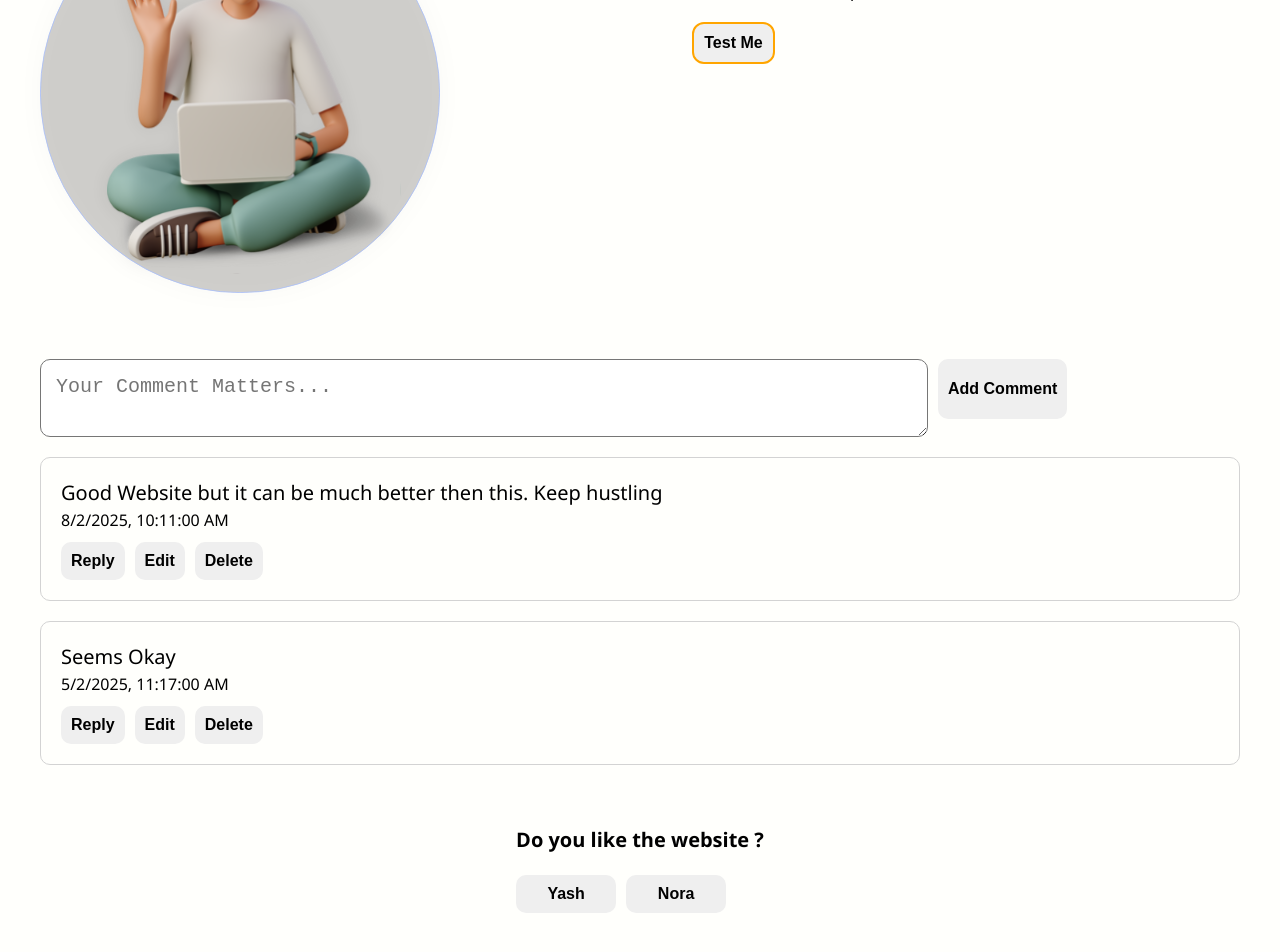
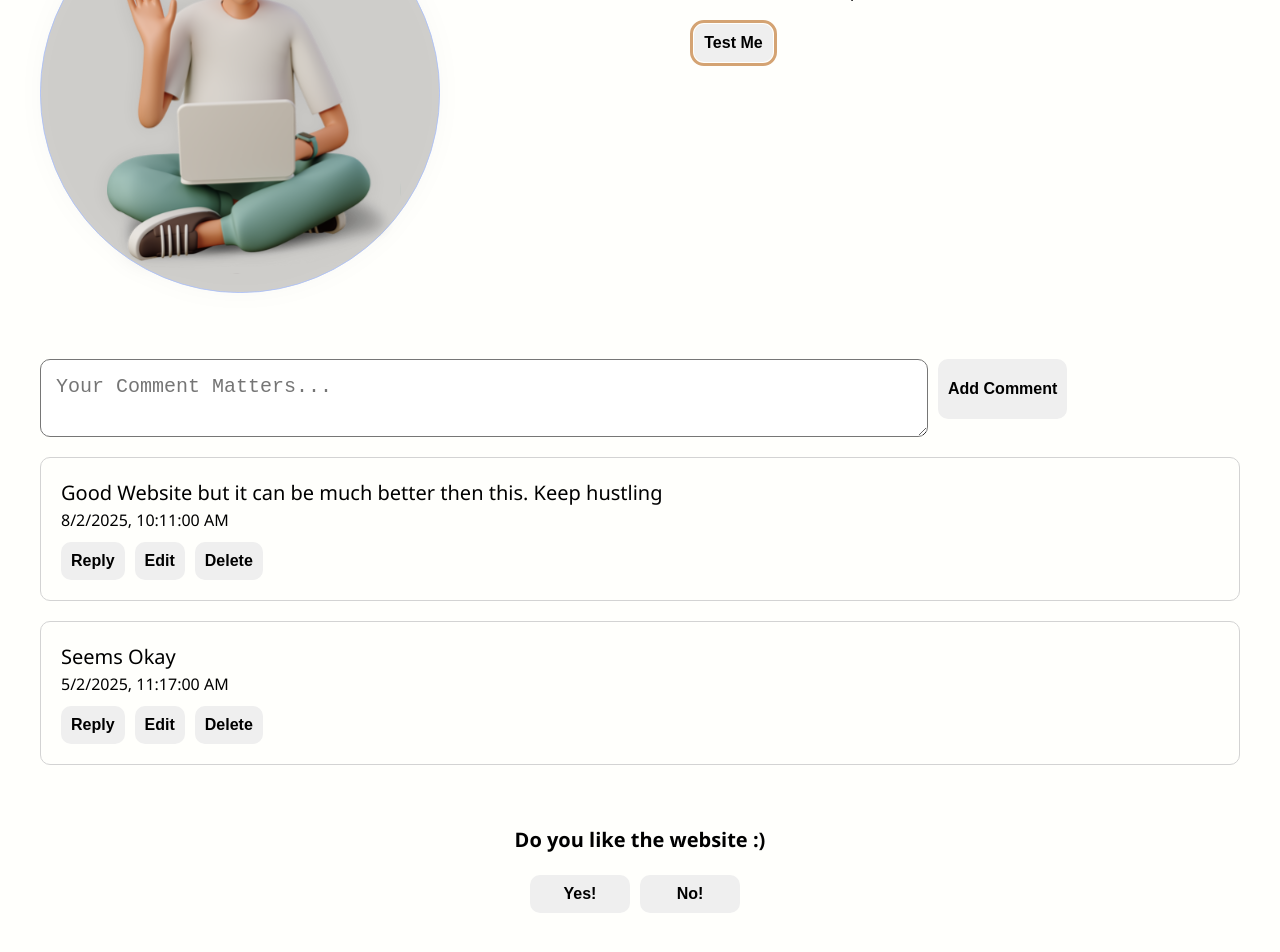
Before and after one commit to AmannSingh98/FoundationProjects, a React (Vite) app: page / in a window 1280 px wide. Shown: the part 270-1222 px from the top of the page. Built offline with nearby package versions, Linux system fonts and the light colour scheme.

Commit message:
toast component styling

```diff
--- a/src/components/ThemeToggle/ThemeToggle.css
+++ b/src/components/ThemeToggle/ThemeToggle.css
@@ -31,8 +31,9 @@
   padding: 10px;
 }
 
-.toggle-input:focus + .toggle-button {
-  border: 0.1px solid rgb(201, 164, 164);
+.toggle-label:has(.toggle-input:focus) {
+  outline: 5px solid #d4a373;
+  outline-offset: 1px; /* pushes the outline out slightly */
 }
 
 .toggle-input:checked + .toggle-button {
--- a/src/features/toast-review/components/Notification.tsx
+++ b/src/features/toast-review/components/Notification.tsx
@@ -8,7 +8,7 @@ interface notificationProps {
 const Notification = ({ notification, handleClose }: notificationProps) => {
   const { id, message } = notification
   return (
-    <>
+    <div className="single-notification">
       <span className="notification-message">{message}</span>
       <button
         className="close-button"
@@ -17,7 +17,7 @@ const Notification = ({ notification, handleClose }: notificationProps) => {
       >
         X
       </button>
-    </>
+    </div>
   )
 }
 
--- a/src/features/toast-review/components/ToastReview.css
+++ b/src/features/toast-review/components/ToastReview.css
@@ -6,6 +6,8 @@
 
 .toast-container {
   border: none;
+  display: flex;
+  justify-content: center;
 }
 
 .toast-heading {
@@ -15,10 +17,6 @@
   font-size: 20px;
 }
 
-.toast-button {
-  width: 100px;
-}
-
 .notification-container {
   position: fixed;
   top: 20px;
@@ -26,11 +24,15 @@
 }
 
 .single-notification {
+  width: 270px;
   border: 1px solid var(--text-color);
+  border-radius: 10px;
   padding: 20px;
-  border-radius: 10px;
   background-color: #a7c957;
   margin-bottom: 10px;
+  display: flex;
+  justify-content: space-between;
+  align-items: center;
 }
 
 .notification-message {
@@ -39,8 +41,10 @@
 }
 
 .close-button {
-  margin-left: 20px;
-  padding: 5px;
-  border: none;
   background-color: inherit;
+  padding: 0;
 }
+
+.toast-button {
+  width: 100px;
+}
--- a/src/features/toast-review/components/ToastReview.tsx
+++ b/src/features/toast-review/components/ToastReview.tsx
@@ -12,7 +12,8 @@ const ToastReview = () => {
 
   const handleClick = (message: string) => {
     const id = new Date().getTime()
-    message = message === 'yes' ? 'Thanks for the feedback' : 'Please, get lost'
+    message =
+      message === 'yes' ? 'Thanks for the feedback' : 'Sorry, will work on it'
     setNotification(msg => {
       return [...msg, { id, message }]
     })
@@ -41,31 +42,29 @@ const ToastReview = () => {
     <article className="toast-main">
       <form>
         <fieldset className="toast-container">
-          <legend className="toast-heading">Do you like the website ?</legend>
+          <legend className="toast-heading">Do you like the website :)</legend>
           <button
             type="button"
             className="toast-button"
             onClick={() => handleClick('yes')}
           >
-            Yash
+            Yes!
           </button>
           <button
             type="button"
             className="toast-button"
             onClick={() => handleClick('no')}
           >
-            Nora
+            No!
           </button>
           <div className="notification-container">
             {notification.map(message => {
               console.log(message)
               return (
-                <div className="single-notification">
-                  <Notification
-                    notification={message}
-                    handleClose={closeNotification}
-                  />
-                </div>
+                <Notification
+                  notification={message}
+                  handleClose={closeNotification}
+                />
               )
             })}
           </div>
--- a/src/globals.css
+++ b/src/globals.css
@@ -48,8 +48,11 @@ button {
   font-weight: var(--font-weight-medium);
   cursor: pointer;
   margin-right: 10px;
+  white-space: nowrap;
+  outline: var(--text-color);
 }
 
 button:focus {
-  outline: 2px solid var(--outline-color);
+  outline: 3px solid #d4a373;
+  outline-offset: 1px;
 }
--- a/tsconfig.json
+++ b/tsconfig.json
@@ -11,6 +11,7 @@
     /* Bundler mode */
     "moduleResolution": "bundler",
     "allowImportingTsExtensions": true,
+    "allowSyntheticDefaultImports": true,
     "verbatimModuleSyntax": true,
     "moduleDetection": "force",
     "noEmit": true,
```
